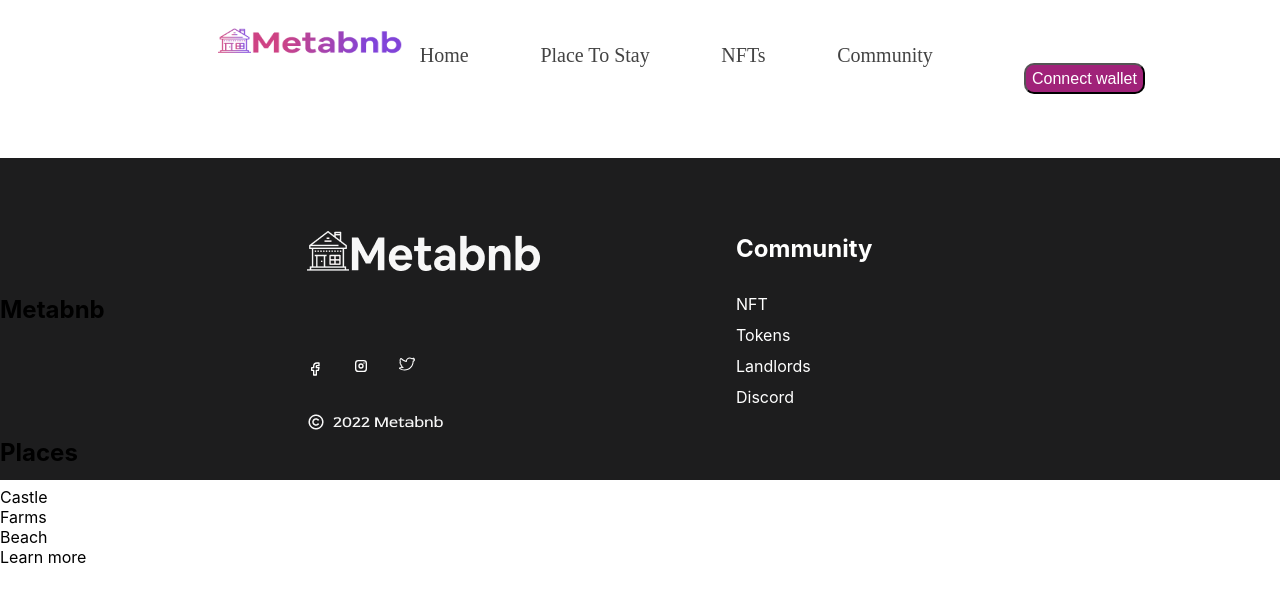
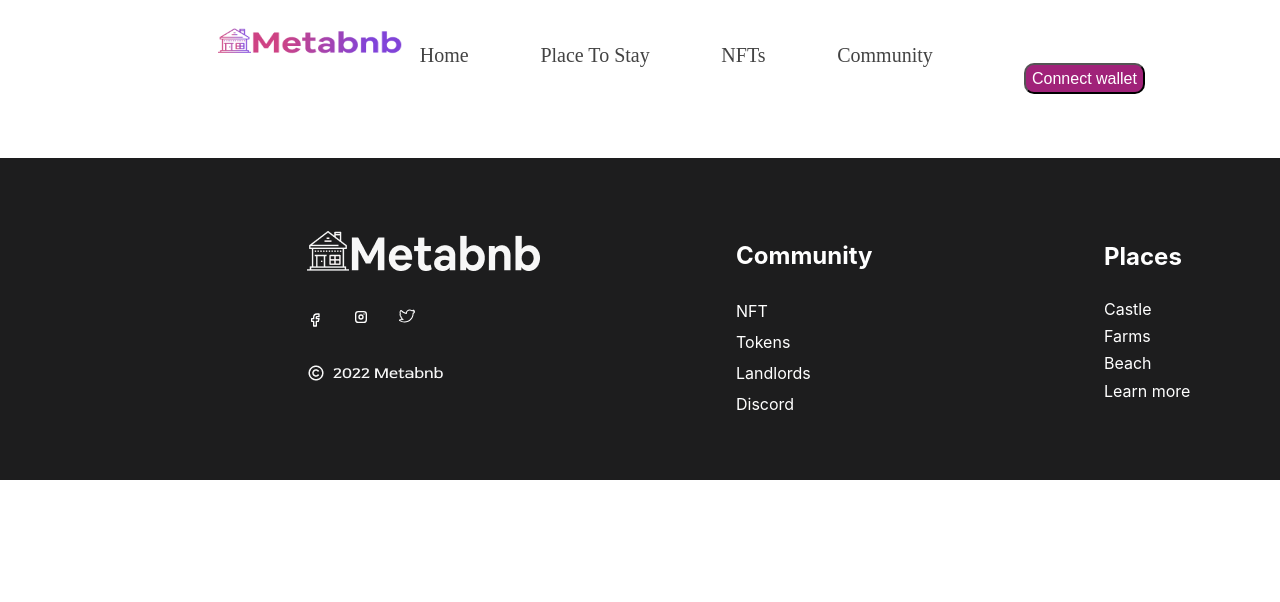
Before and after one commit to Monica-Macharia/Metabnb, a React (Create React App) app in the folder metabnb/: page /Community in a window 1280 px wide. Shown: the top 602 px of the page. Built offline with nearby package versions, Linux system fonts and the light colour scheme.

Commit message:
style:footer

```diff
--- a/metabnb/src/App.css
+++ b/metabnb/src/App.css
@@ -433,10 +433,58 @@ img.at{
   margin-left: 16.7%;
 }
 div.lister{
-  margin-top: -12%;
+  margin-top: -9%;
   margin-left: 40%;
 }
+div.row{
+  margin-top: -11%;
+  margin-left: 60%;
+}
+div.me{
+  margin-top: -10%;
+  margin-left: 75%;
+}
+div#eleven{
+  color: white;
+  padding-bottom: 1%;
+}
+div#twelve{
+  color: white;
+  padding-bottom: 1%;
+}
+div#thirteen{
+  color: white;
+  padding-bottom: 1%;
+}
+div#fourteen{
+  color: white;
+  padding-bottom: 1%;
+}
+div#moja{
+  color: white;
+  padding-bottom: 1%;
+}
+div#mbili{
+  color: white;
+  padding-bottom: 1%;
+}
+div#tatu{
+  color: white;
+  padding-bottom: 1%;
+}
+div#nne{
+  color: white;
+  padding-bottom: 1%;
+}
 h2#first{
+  color: white;
+  padding-bottom: 1%;
+}
+h2#hue{
+  color: white;
+  padding-bottom: 1%;
+}
+h2#reach{
   color: white;
   padding-bottom: 1%;
 }
--- a/metabnb/src/Footer.js
+++ b/metabnb/src/Footer.js
@@ -8,7 +8,7 @@ import {SlSocialTwitter} from "react-icons/sl";
 function Footer(){
     return(
         <div id="foot">
-        <img className= "dark" src="/black.png" alt="propt"/> <h2>Metabnb</h2>
+        <img className= "dark" src="/black.png" alt="propt"/>
        <div className="tweets">
        <div id="one"><TbBrandFacebook /></div>
        <div id="two"><TbBrandInstagram /></div>
@@ -38,6 +38,13 @@ function Footer(){
             <div id="tatu">Beach</div>
             <div id="nne">Learn more</div>
         </div>
+        <div className="me">
+            <div><h2 id="reach">About us</h2></div>
+            <div id="eleven">Road map</div>
+            <div id="twelve">Creators</div>
+            <div id="thirteen">Career</div>
+            <div id="fourteen">Contact us</div>
+        </div>
         </div>
     )
 }
```
